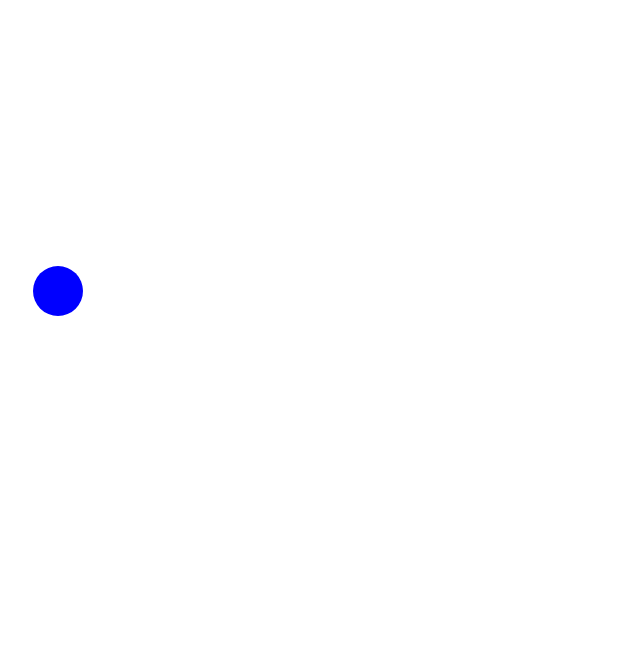
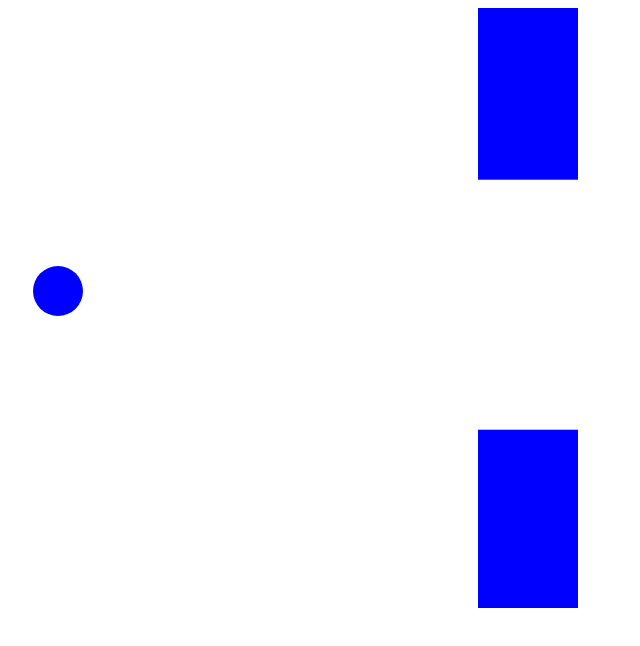
Before and after one commit to keifergu/flappy-bird, a plain HTML site: page index.html in a window 1280 px wide. Shown: the whole page, without its empty margins (0-640 px from the left). Drawn offline with Linux system fonts and the light colour scheme.

Commit message:
添加障碍物

```diff
--- a/index.html
+++ b/index.html
@@ -25,6 +25,23 @@
       ctx.fill();
     }
   };
+
+  var obstacle = {
+    width:100,
+    height:200,
+    x:canvas.width-30,
+    y:0,
+    vx:-5,
+    spaces:250,
+    color:'black',
+    draw: function () {
+      ctx.beginPath();
+      ctx.fillRect(this.x, this.y, this.width, this.height);
+      ctx.fillRect(this.x, this.y+this.height+this.spaces, this.width, canvas.height-this.height-this.spaces);
+      ctx.fillStyle = this.color;
+      ctx.fill();
+    }
+  }
   function draw() {
     ctx.clearRect(0, 0, canvas.width, canvas.height);
 
@@ -39,10 +56,17 @@
     if (ball.x + ball.vx > canvas.width || ball.x + ball.vx < 0) {
       ball.vx = -ball.vx;
     }
+
+    if (obstacle.x + obstacle.width == 0) {
+      obstacle.x = canvas.width;
+      obstacle.height = Math.random()*400+1
+    }
     ball.vy += .25;
     ball.x += ball.vx;
     ball.y += ball.vy;
     ball.draw();
+    obstacle.x += obstacle.vx;
+    obstacle.draw();
     raf = window.requestAnimationFrame(draw);
   }
   raf = window.requestAnimationFrame(draw);
```
